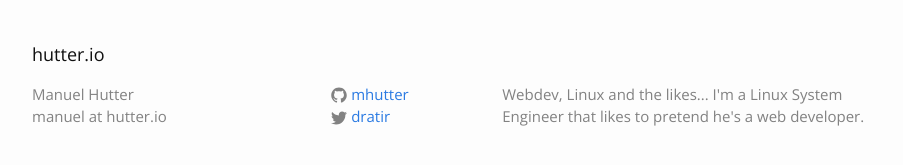
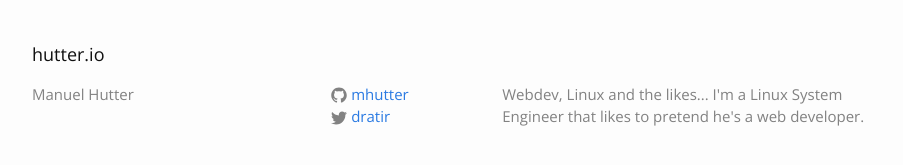
Before and after one commit to mhutter/hutter.io, a Jekyll site: the page built from index.html, in a window 1280 px wide and 900 px high, scrolled down 9111 px. Shown: the part 712-877 px from the top of the window, without its empty margins (188-1091 px from the left). Built offline with Jekyll 4.4.1, drawn with Linux system fonts in a browser that asks for light colours; the list of posts is cut into pages by our own code.

Commit message:
removed mail from footer

```diff
--- a/_includes/footer.html
+++ b/_includes/footer.html
@@ -5,9 +5,6 @@
       <div class="footer-col footer-col-1">
         <ul class="contact-list">
           <li>Manuel Hutter</li>
-          {% if site.email %}
-          <li>{{ site.email }}</li>
-          {% endif %}
         </ul>
       </div>
       <div class="footer-col footer-col-2">
```
